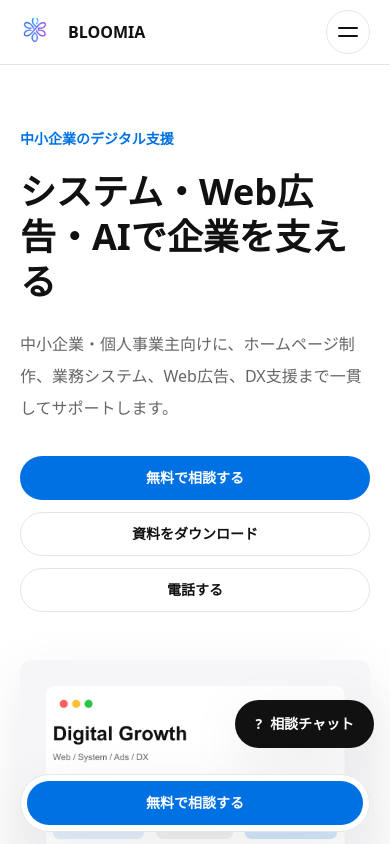
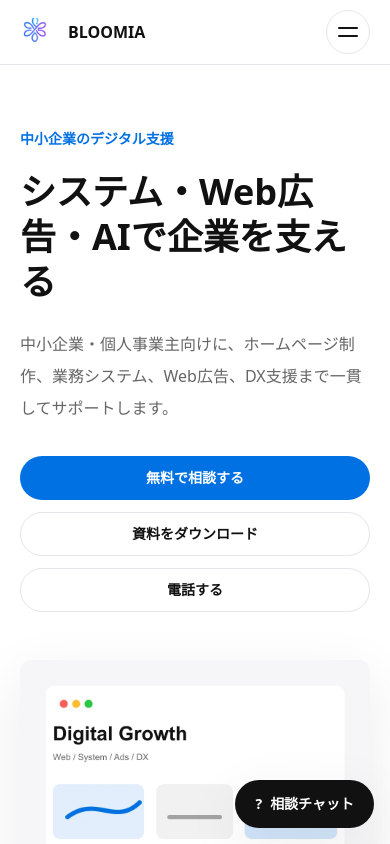
Before and after one commit to iwamitsuco/officialSite, a Next.js app: page / in a window 390 px wide. Shown: the top 844 px of the page. Built offline with nearby package versions, Linux system fonts and the light colour scheme.

Commit message:
Hide bottom CTA and lower chat widget

```diff
--- a/app/layout.tsx
+++ b/app/layout.tsx
@@ -1,7 +1,6 @@
 import type { Metadata } from "next";
 import { Suspense } from "react";
 import "./globals.css";
-import { FixedMobileCTA } from "@/components/layout/FixedMobileCTA";
 import { Footer } from "@/components/layout/Footer";
 import { Header } from "@/components/layout/Header";
 import { ChatWidget } from "@/components/layout/ChatWidget";
@@ -35,7 +34,6 @@ export default function RootLayout({ children }: Readonly<{ children: React.Reac
         <main>{children}</main>
         <Footer />
         <ChatWidget />
-        <FixedMobileCTA />
       </body>
     </html>
   );
--- a/components/layout/ChatWidget.tsx
+++ b/components/layout/ChatWidget.tsx
@@ -52,7 +52,7 @@ export function ChatWidget() {
   );
 
   return (
-    <div className="fixed bottom-24 right-4 z-40 flex flex-col items-end gap-3 md:bottom-6 md:right-6">
+    <div className="fixed bottom-[calc(env(safe-area-inset-bottom)+16px)] right-4 z-50 flex flex-col items-end gap-3 md:bottom-6 md:right-6">
       {isOpen ? (
         <section
           className="w-[min(calc(100vw-32px),360px)] overflow-hidden rounded-lg border border-apple-border bg-white shadow-soft"
```
